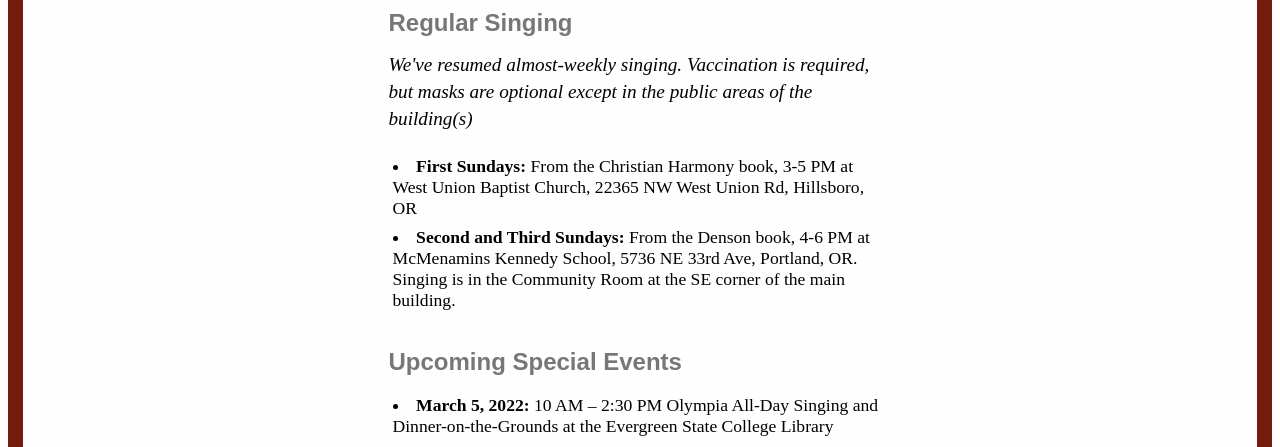
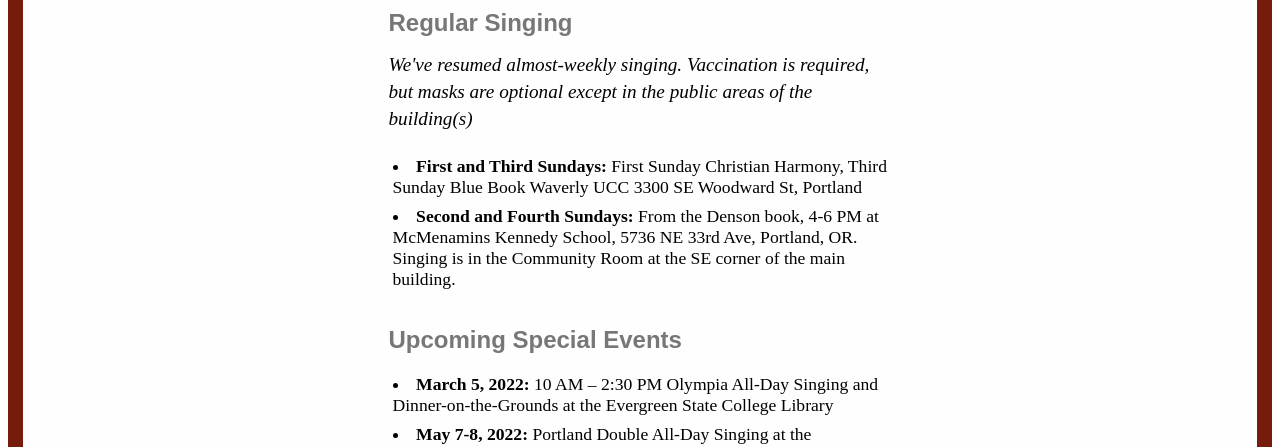
Before and after one commit to anatighe/portlandSacredHarp, a plain HTML site: page index.html in a window 1280 px wide. Shown: the part 716-1163 px from the top of the page. Drawn offline with Linux system fonts and the light colour scheme.

Commit message:
Update index.html

```diff
--- a/index.html
+++ b/index.html
@@ -46,10 +46,12 @@ src="https://calendar.google.com/calendar/embed?height=250&amp;wkst=1&amp;bgcolo
               required, but masks are optional except in the public
               areas of the building(s)</i></p>
             <ul>
-              <li><b>First Sundays:</b> From the Christian Harmony book,
-                3-5 PM at West Union Baptist Church, 22365 NW West Union
-                Rd, Hillsboro, OR</li>
-              <li><b>Second and Third Sundays:</b> From the Denson
+              <li><b>First and Third Sundays:</b>
+                First Sunday Christian Harmony, Third Sunday Blue Book
+                Waverly UCC
+                3300 SE Woodward St, Portland
+                </li>
+              <li><b>Second and Fourth Sundays:</b> From the Denson
                 book, 4-6 PM at McMenamins Kennedy School, 5736 NE 33rd
                 Ave, Portland, OR. Singing is in the Community Room at
                 the SE corner of the main building. </li>
```
